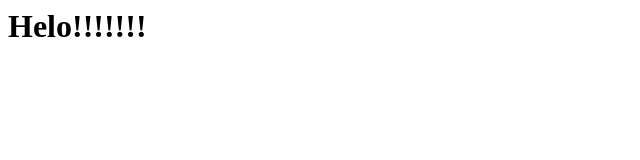
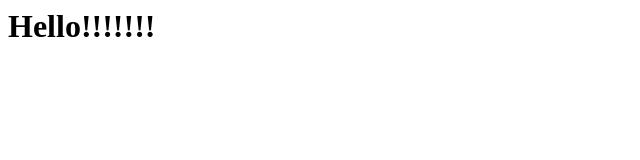
Before and after one commit to Piyush7755/piyushk, a plain HTML site: page index.html in a window 1280 px wide. Shown: the full height of the page, 0-640 px from the left. Drawn offline with Linux system fonts and the light colour scheme.

Commit message:
Update index.html

```diff
--- a/index.html
+++ b/index.html
@@ -1 +1 @@
-<h1> Helo!!!!!!! </h1>
+<h1> Hello!!!!!!! </h1>
```
